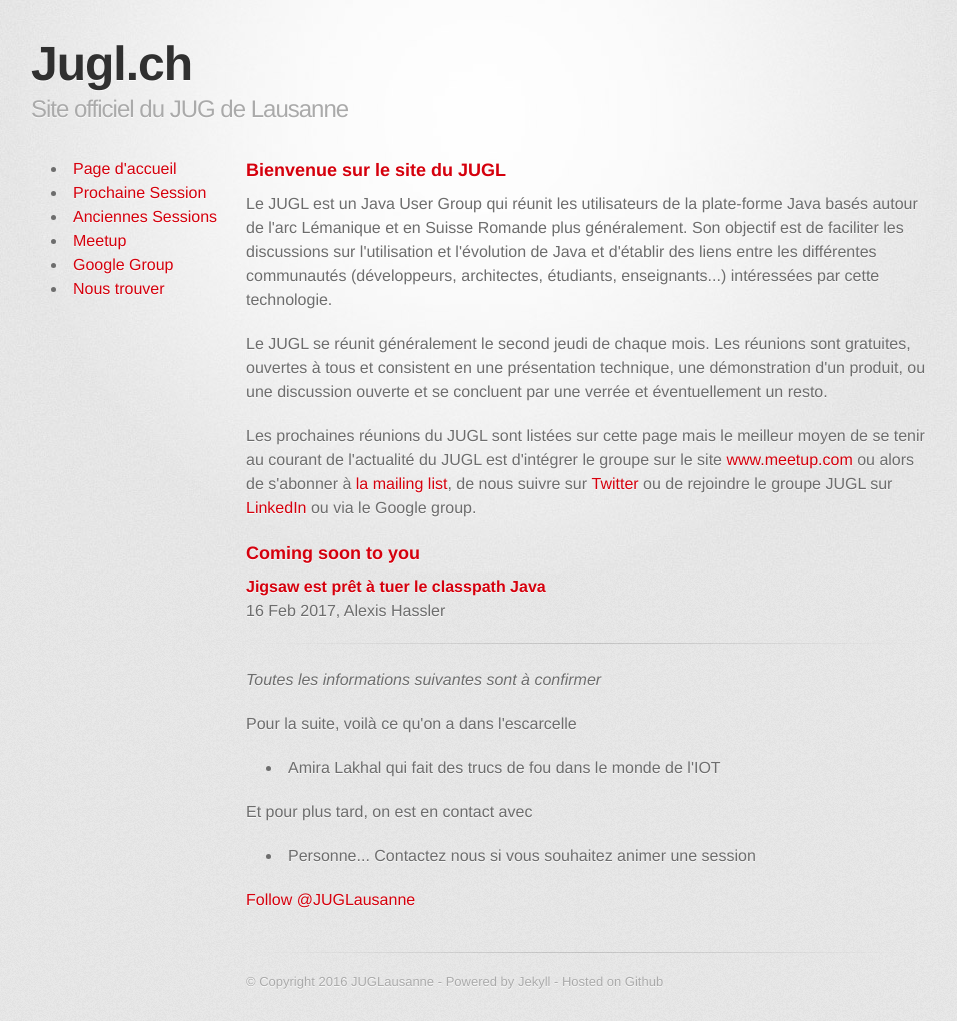
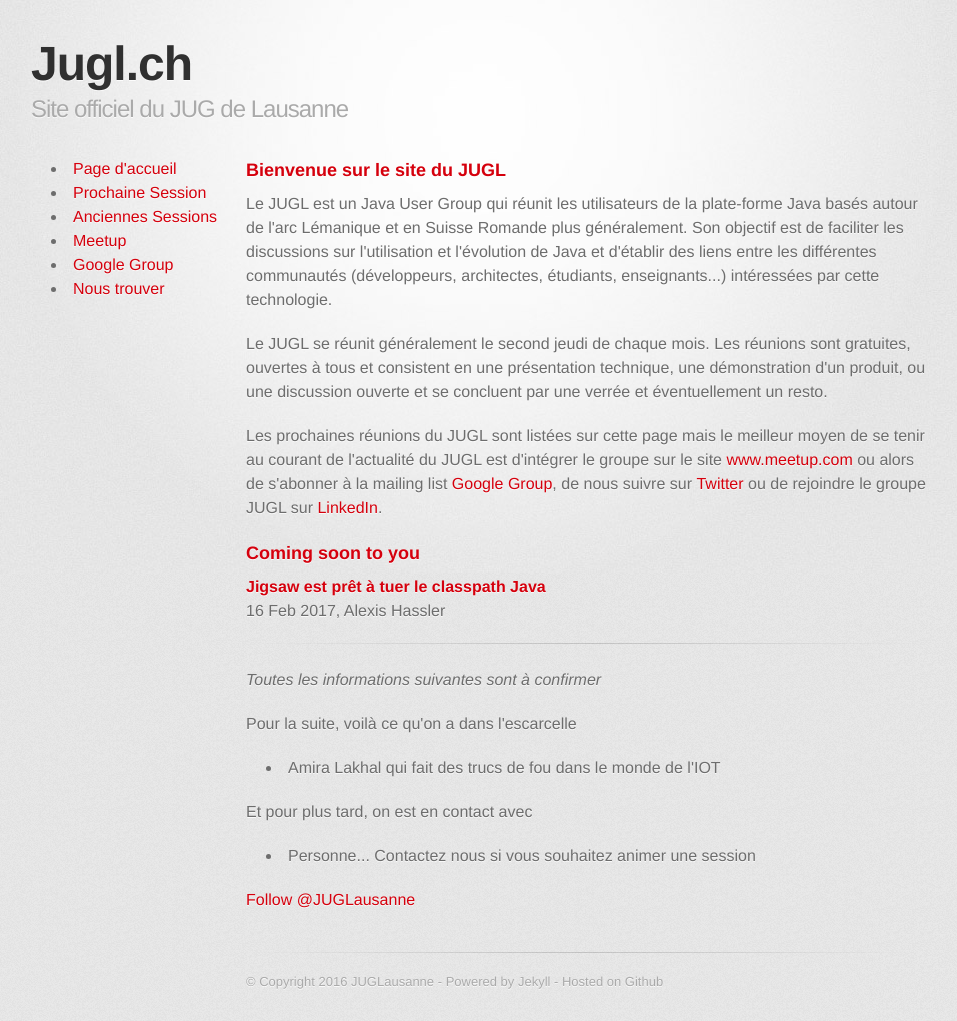
Before and after one commit to JUGLausanne/JUGLausanne.github.io, a Jekyll site: the page built from index.html, in a window 1280 px wide. Shown: the whole page, without its empty margins (159-1116 px from the left). Built offline with Jekyll 4.4.1, drawn with Linux system fonts in a browser that asks for light colours; some web fonts are replaced; comment, search, counter and statistics services are not loaded.

Commit message:
Update homepage

```diff
--- a/google-group.html
+++ b/google-group.html
@@ -6,7 +6,7 @@
 Google Group
 
 <p>
-La mailing list <a href="http://groups.google.com/group/jugl">Google Group</a> permet d'être tenu informé de l'actualité du JUGL, en particulier d'échanger avec les autres membres sur l'actualité et les évènements JAVA de la région'.
+La mailing list <a href="http://groups.google.com/group/jugl">Google Group</a> permet d'être tenu informé de l'actualité du JUGL, en particulier d'échanger avec les autres membres du JUGL sur l'actualité et les évènements JAVA de la région'.
 <br>
 Pour s'abonner, cliquer <a href="https://groups.google.com/forum/#!forum/jugl/join">ici</a> et <a href="https://www.google.com/accounts/NewAccount?continue=http%3A%2F%2Fgroups.google.com%2Fgroup%2Fjugl%2Fsubscribe&cd=US&hl=en&service=groups2">créer</a> un Google Account si nécessaire.
 </p>
--- a/index.html
+++ b/index.html
@@ -6,7 +6,7 @@
 
 <p>Le JUGL est un Java User Group qui réunit les utilisateurs de la plate-forme Java basés autour de l'arc Lémanique et en Suisse Romande plus généralement. Son objectif est de faciliter les discussions sur l'utilisation et l'évolution de Java et d'établir des liens entre les différentes communautés (développeurs, architectes, étudiants, enseignants...) intéressées par cette technologie.</p>
 <p>Le JUGL se réunit généralement <b>le second jeudi de chaque mois</b>. Les réunions sont gratuites, ouvertes à tous et consistent en une présentation technique, une démonstration d'un produit, ou une discussion ouverte et se concluent par une verrée et éventuellement un resto.</p>
-<p>Les prochaines réunions du JUGL sont listées sur cette page mais le meilleur moyen de se tenir au courant de l'actualité du JUGL est d'intégrer le groupe sur le site <a href="https://www.meetup.com/JUGL-the-Java-User-Group-of-Lausanne">www.meetup.com</a> ou alors de s'abonner à <a href="/mailing-list.html">la mailing list</a>, de nous suivre sur <a href="https://twitter.com/JUGLausanne">Twitter</a> ou de rejoindre le groupe JUGL sur <a href="http://www.linkedin.com/groups?gid=1773026&trk=hb_side_g">LinkedIn</a> ou via le Google group.</p>
+<p>Les prochaines réunions du JUGL sont listées sur cette page mais le meilleur moyen de se tenir au courant de l'actualité du JUGL est d'intégrer le groupe sur le site <a href="https://www.meetup.com/JUGL-the-Java-User-Group-of-Lausanne">www.meetup.com</a> ou alors de s'abonner à la mailing list <a href="/mailing-list.html">Google Group</a>, de nous suivre sur <a href="https://twitter.com/JUGLausanne">Twitter</a> ou de rejoindre le groupe JUGL sur <a href="http://www.linkedin.com/groups?gid=1773026&trk=hb_side_g">LinkedIn</a>.</p>
 
 <h3>Coming soon to you</h3>
 
--- a/meetup-group.html
+++ b/meetup-group.html
@@ -3,7 +3,7 @@
 title: JUGL
 ---
 
-Meetup
+Meetup group
 
 <p>
 La groupe meetup permet d'être tenu informé de l'actualité du JUGL, en particulier des dates et lieux des prochaines réunions.
```
